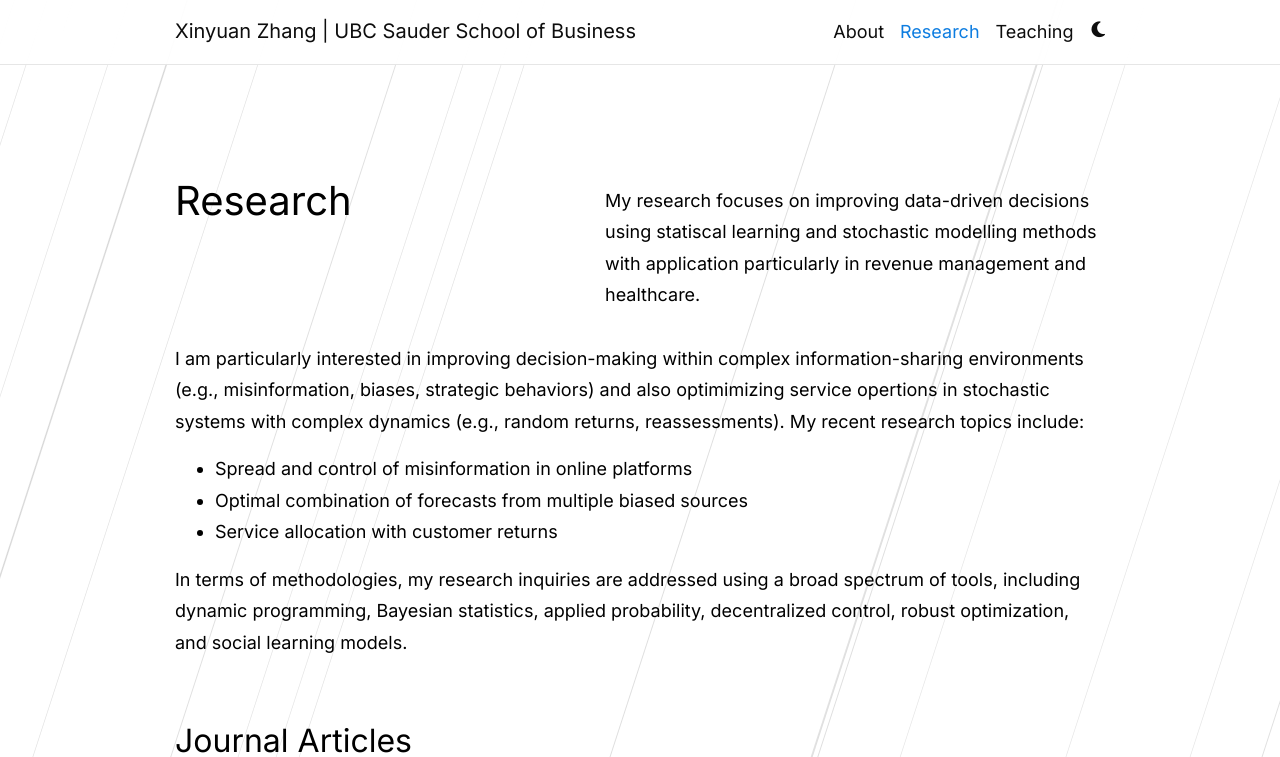
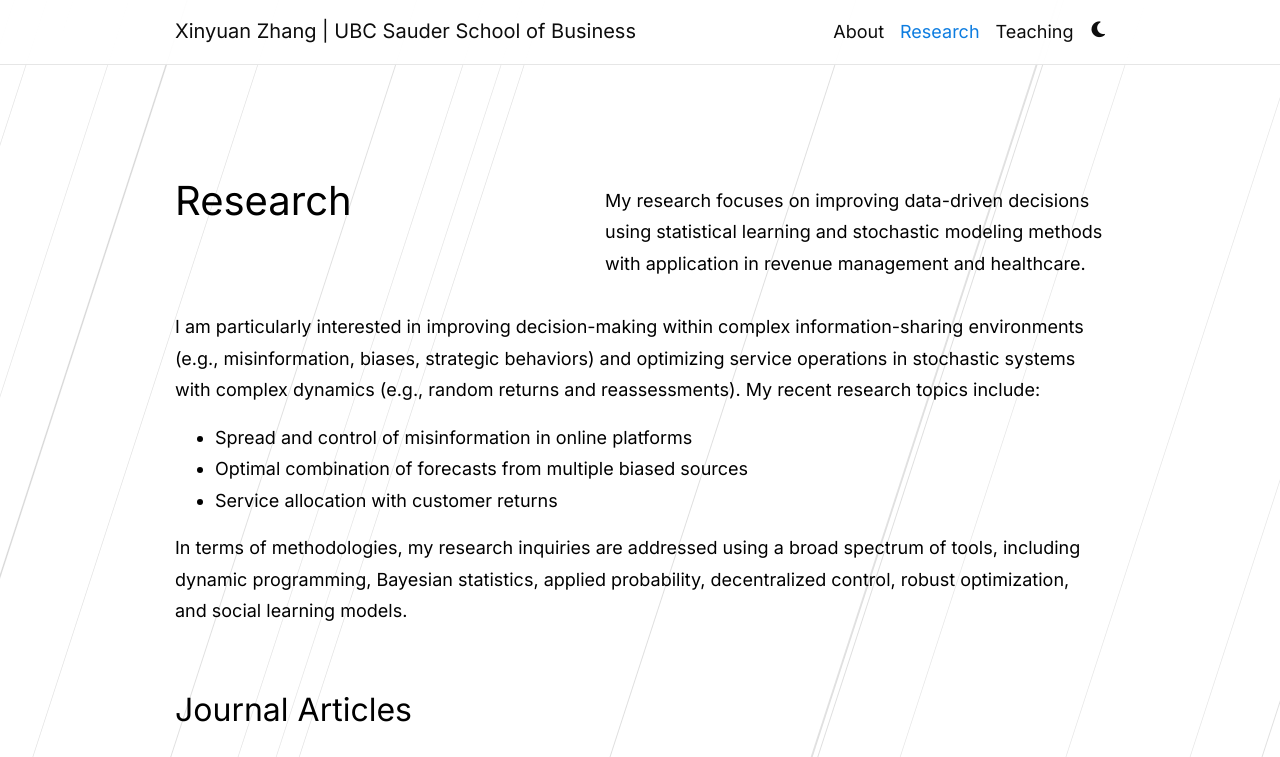
Before and after one commit to xyz2023ca/xyz2023ca.github.io, a Jekyll site: the page built from _pages/publications.md, in a window 1280 px wide and 900 px high, cut to the strip 0-757 px from the top of the window. Built offline with Jekyll 4.4.1, drawn with Linux system fonts in a browser that asks for light colours; comment, search, counter and statistics services are not loaded; a style sheet for code colours, icons or effects is not loaded.

Commit message:
Update publications.md

```diff
--- a/_pages/publications.md
+++ b/_pages/publications.md
@@ -2,12 +2,12 @@
 layout: page
 permalink: /publications/
 title: Research
-description: My research focuses on improving data-driven decisions using statiscal learning and stochastic modelling methods with application particularly in revenue management and healthcare.
+description: My research focuses on improving data-driven decisions using statistical learning and stochastic modeling methods with application in revenue management and healthcare.
 nav: true
 nav_order: 1
 ---
 <!-- _pages/publications.md -->
-I am particularly interested in improving decision-making within complex information-sharing environments (e.g., misinformation, biases, strategic behaviors) and also optimimizing service opertions in stochastic systems with complex dynamics (e.g., random returns, reassessments). My recent research topics include:
+I am particularly interested in improving decision-making within complex information-sharing environments (e.g., misinformation, biases, strategic behaviors) and optimizing service operations in stochastic systems with complex dynamics (e.g., random returns and reassessments). My recent research topics include:
 
 -	Spread and control of misinformation in online platforms
 -	Optimal combination of forecasts from multiple biased sources
```
